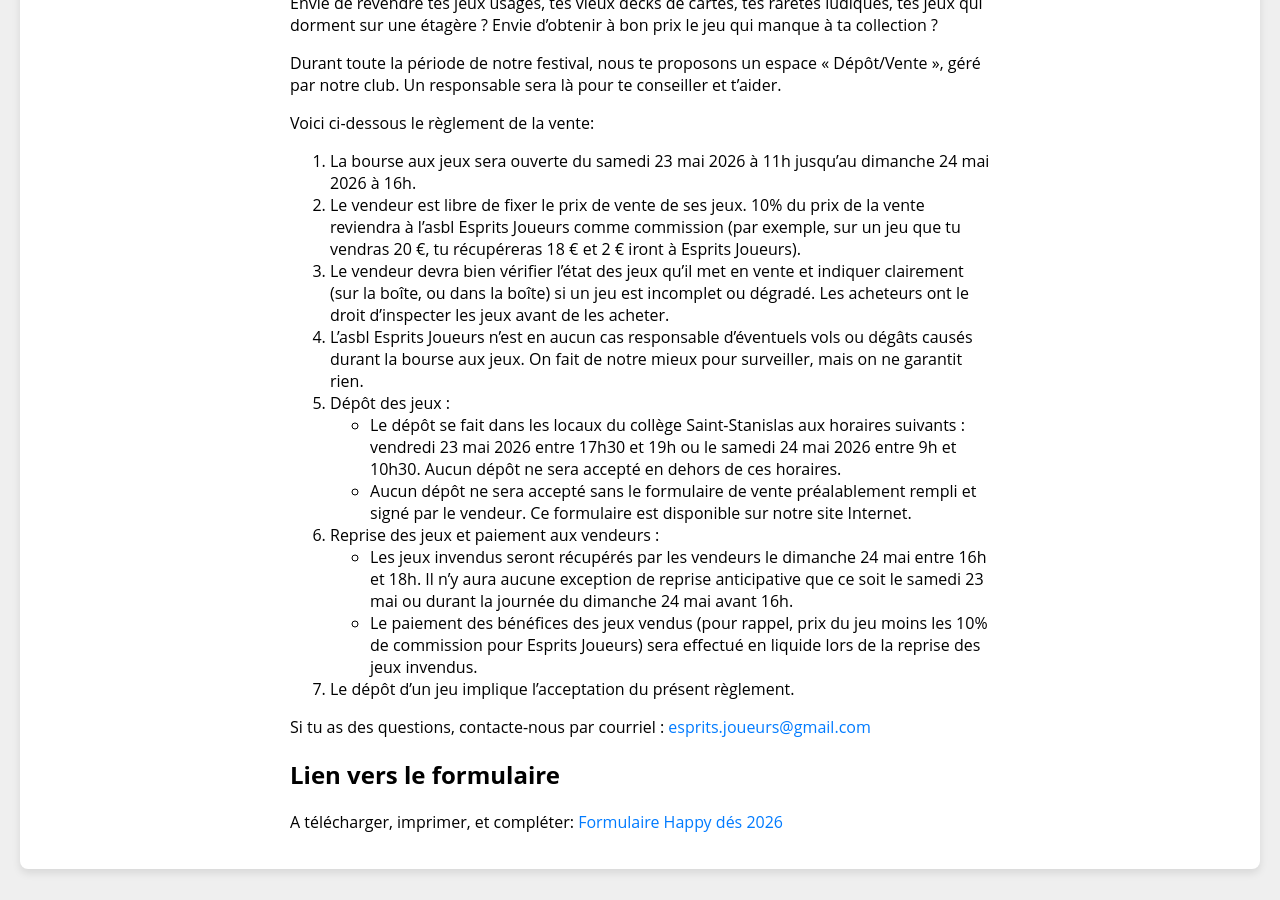
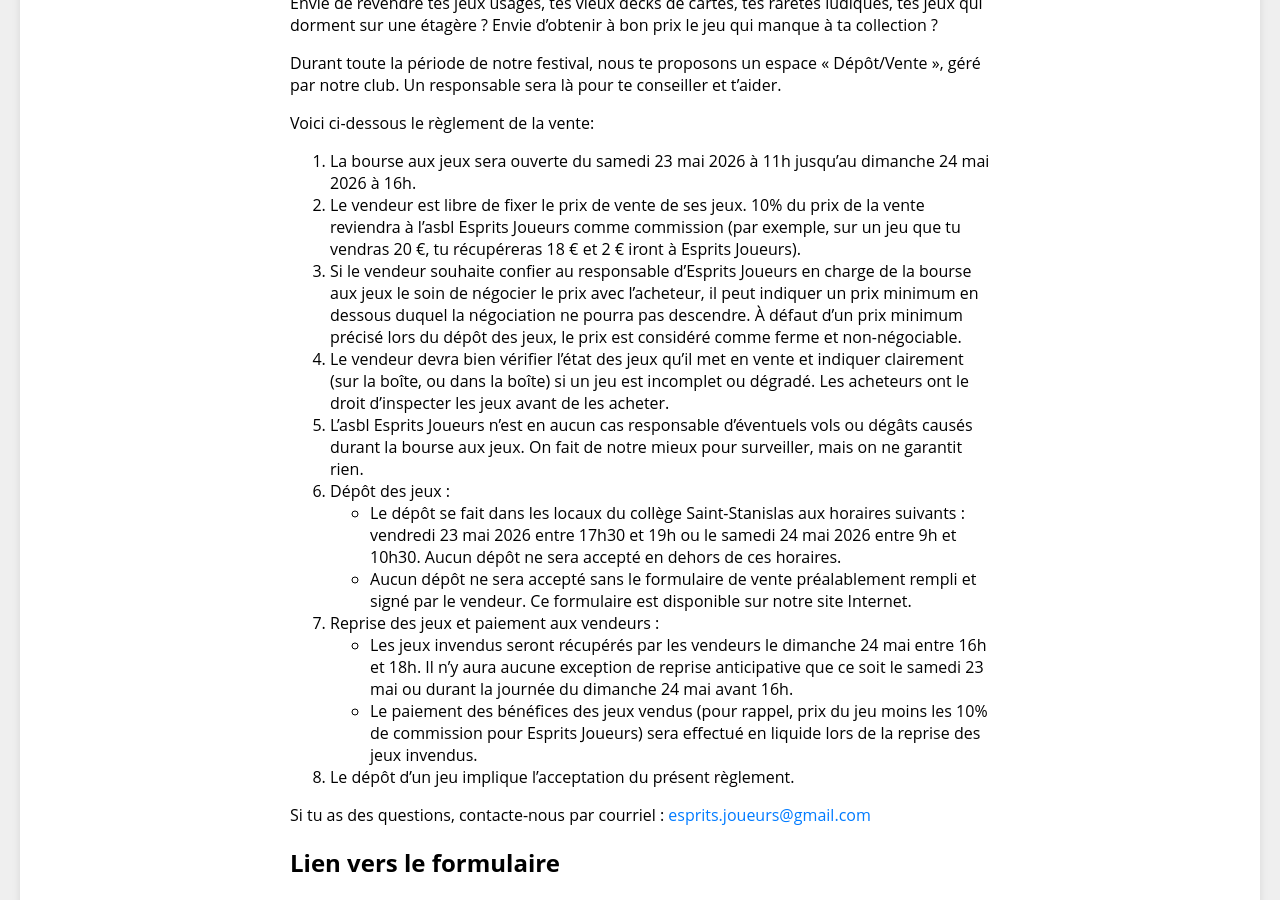
Before and after one commit to espritsjoueurs/espritsjoueurs.github.io, a Jekyll site: the page built from happydes.md, in a window 1280 px wide and 900 px high, scrolled down 2615 px. Built offline with Jekyll 4.4.1, drawn with Linux system fonts in a browser that asks for light colours; before the commit the page ends 3492 px from its top, so only the background shows below that.

Commit message:
ajout clause de negociation au reglement de la bourse

```diff
--- a/happydes.md
+++ b/happydes.md
@@ -39,6 +39,7 @@ Voici ci-dessous le règlement de la vente:
 
 1. La bourse aux jeux sera ouverte du samedi 23 mai 2026 à 11h jusqu’au dimanche 24 mai 2026 à 16h.
 1. Le vendeur est libre de fixer le prix de vente de ses jeux. 10% du prix de la vente reviendra à l’asbl Esprits Joueurs comme commission (par exemple, sur un jeu que tu vendras 20 €, tu récupéreras 18 € et 2 € iront à Esprits Joueurs).
+1. Si le vendeur souhaite confier au responsable d'Esprits Joueurs en charge de la bourse aux jeux le soin de négocier le prix avec l'acheteur, il peut indiquer un prix minimum en dessous duquel la négociation ne pourra pas descendre. À défaut d'un prix minimum précisé lors du dépôt des jeux, le prix est considéré comme ferme et non-négociable.
 1. Le vendeur devra bien vérifier l’état des jeux qu’il met en vente et indiquer clairement (sur la boîte, ou dans la boîte) si un jeu est incomplet ou dégradé. Les acheteurs ont le droit d’inspecter les jeux avant de les acheter.
 1. L’asbl Esprits Joueurs n’est en aucun cas responsable d'éventuels vols ou dégâts causés durant la bourse aux jeux. On fait de notre mieux pour surveiller, mais on ne garantit rien.
 1. Dépôt des jeux :
```
Also changed, not shown: 1 other file.
